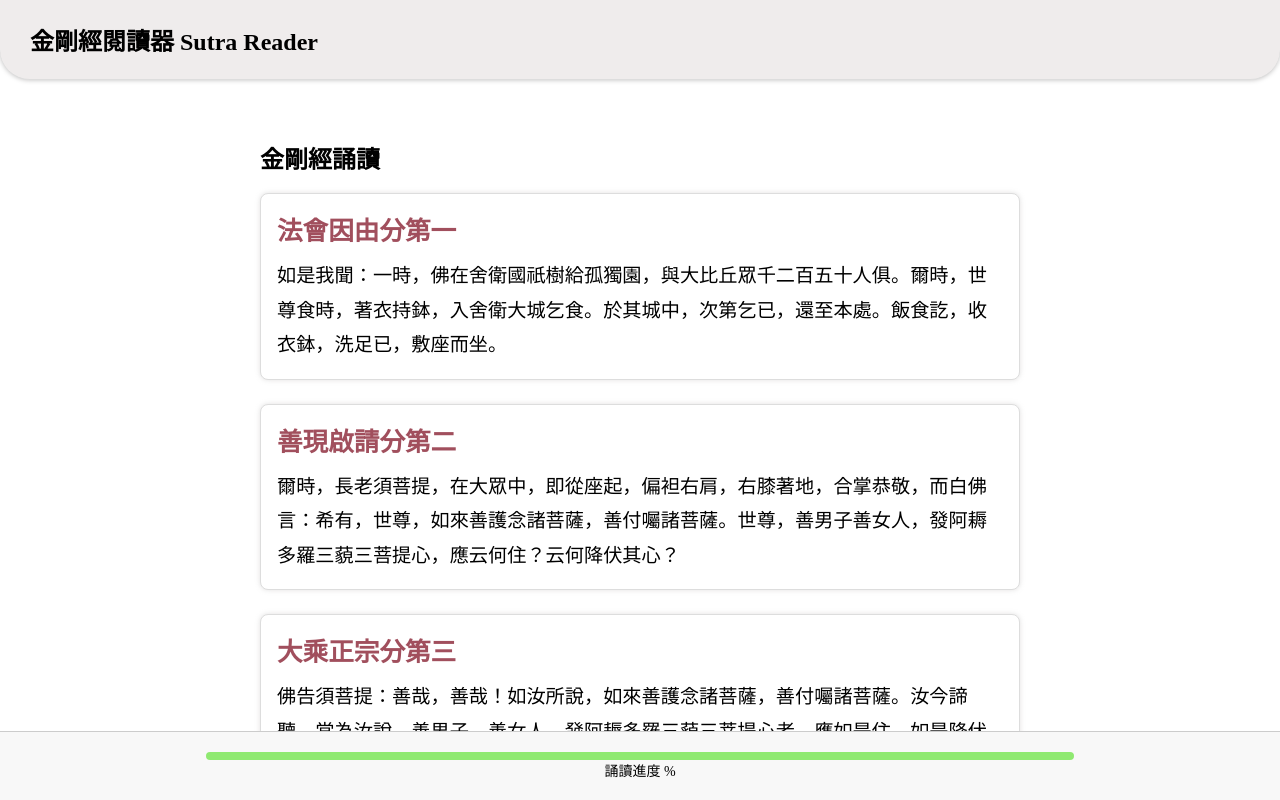
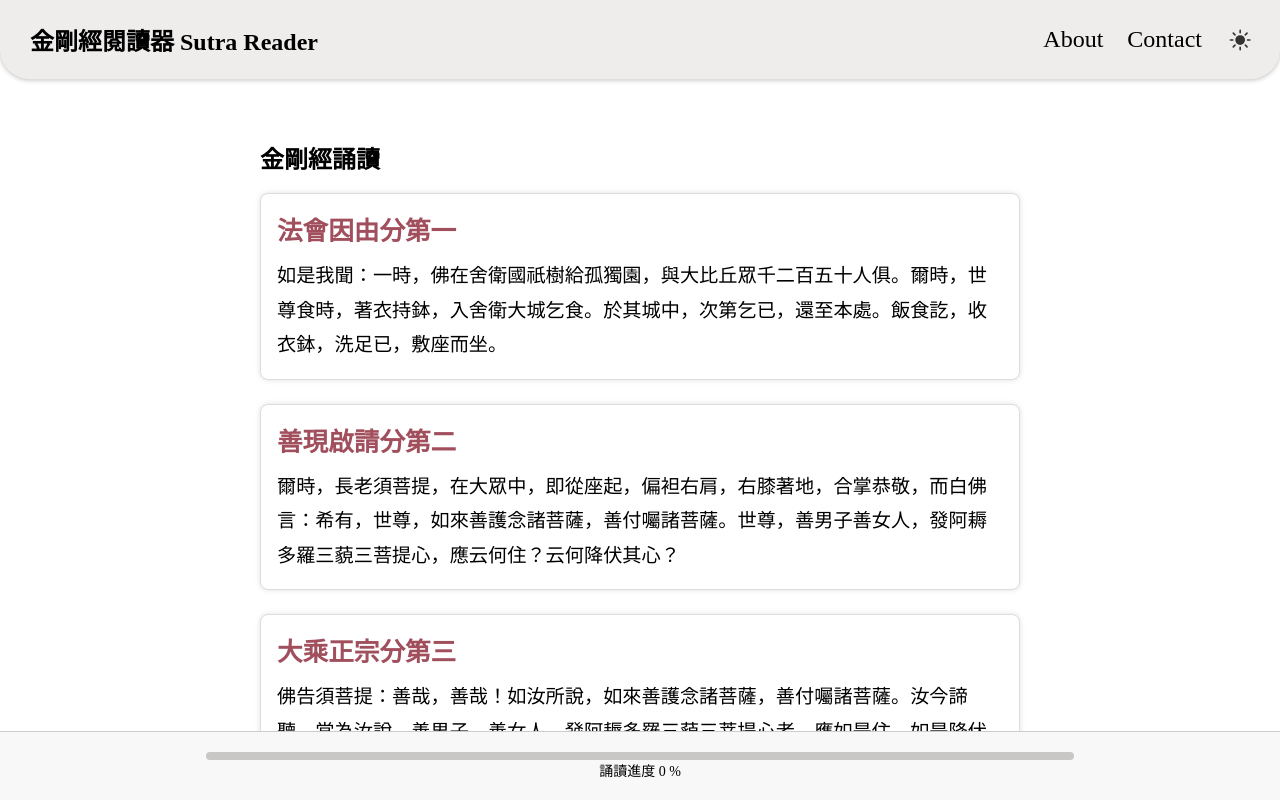
Before and after one commit to brownishgreen/sutra-reader, a Vue app: page / in a window 1280 px wide. Shown: the top 800 px of the page. Built offline with nearby package versions, Linux system fonts and the light colour scheme; a web font is replaced by a local one.

Commit message:
Feat: hamburger transition and fix menu no show issue in desktop view

```diff
--- a/src/App.vue
+++ b/src/App.vue
@@ -5,7 +5,7 @@
     <AboutPage v-else-if="currentPage === 'about'" />
     <ContactPage v-else-if="currentPage === 'contact'" />
   </main>
-  <AppFooter />
+  <AppFooter :progress="0" />
 </template>
 
 <script setup lang="ts">
--- a/src/components/AppHeader.vue
+++ b/src/components/AppHeader.vue
@@ -1,13 +1,19 @@
 <template>
   <header class="app-header">
     <div class="header-content">
-      <button class="site-title">金剛經閱讀器 Sutra Reader</button>
-
+      <button class="site-title" @click="$emit('navigate', 'sutra')">金剛經閱讀器 Sutra Reader</button>
       <!--Hamburger-->
       <button class="hamburger" @click="isMenuOpen = !isMenuOpen" ref="hamburgerRef">
       ☰
       </button>
-      <nav class="nav-buttons" v-if="isMenuOpen" ref="menuRef" @mouseleave="isMenuOpen = false">
+      <transition name="fade-menu">
+        <nav
+          class="nav-buttons"
+          :class="{ 'mobile-nav': isMobile, 'desktop-nav': !isMobile}"
+          v-show="!isMobile || isMenuOpen"
+          ref="menuRef"
+          @mouseleave="isMobile && (isMenuOpen = false)"
+        >
         <button @click="$emit('navigate', 'about')">About</button>
         <button @click="$emit('navigate', 'contact')">Contact</button>
         <button @click="toggleTheme" class="icon-button" tittle="toggle theme mode">
@@ -15,9 +21,9 @@
             <path
               d="M12 2.25a.75.75 0 0 1 .75.75v2.25a.75.75 0 0 1-1.5 0V3a.75.75 0 0 1 .75-.75ZM7.5 12a4.5 4.5 0 1 1 9 0 4.5 4.5 0 0 1-9 0ZM18.894 6.166a.75.75 0 0 0-1.06-1.06l-1.591 1.59a.75.75 0 1 0 1.06 1.061l1.591-1.59ZM21.75 12a.75.75 0 0 1-.75.75h-2.25a.75.75 0 0 1 0-1.5H21a.75.75 0 0 1 .75.75ZM17.834 18.894a.75.75 0 0 0 1.06-1.06l-1.59-1.591a.75.75 0 1 0-1.061 1.06l1.59 1.591ZM12 18a.75.75 0 0 1 .75.75V21a.75.75 0 0 1-1.5 0v-2.25A.75.75 0 0 1 12 18ZM7.758 17.303a.75.75 0 0 0-1.061-1.06l-1.591 1.59a.75.75 0 0 0 1.06 1.061l1.591-1.59ZM6 12a.75.75 0 0 1-.75.75H3a.75.75 0 0 1 0-1.5h2.25A.75.75 0 0 1 6 12ZM6.697 7.757a.75.75 0 0 0 1.06-1.06l-1.59-1.591a.75.75 0 0 0-1.061 1.06l1.59 1.591Z" />
           </svg>
-
         </button>
       </nav>
+      </transition>
     </div>
   </header>
 </template>
@@ -26,6 +32,11 @@
 import { ref, onMounted, onBeforeUnmount } from 'vue'
 
 const isMenuOpen = ref(false)
+const isMobile = ref(window.innerWidth <= 768)
+
+const updateIsMobile = () => {
+  isMobile.value = window.innerWidth <= 768
+}
 const menuRef = ref<HTMLElement | null>(null)
 const hamburgerRef = ref<HTMLElement | null>(null)
 
@@ -42,7 +53,9 @@ const handleClickOutside = (event: MouseEvent) => {
 }
 
 onMounted(() => {
+  window.addEventListener('resize', updateIsMobile)
   document.addEventListener('click', handleClickOutside)
+  updateIsMobile()
 })
 
 onBeforeUnmount(() => {
@@ -114,10 +127,27 @@ defineEmits(['navigate'])
 
     .hamburger {
       display: none;
-      font-size: 1.8rem;
+      font-size: 2rem;
       background: none;
       border: none;
       cursor: pointer;
+    }
+
+    .fade-menu-enter-active,
+    .fade-medu-enter-leave {
+      transition: opacity .8s ease, transform .8s ease;
+    }
+
+    .fade-menu-enter-from,
+    .fade-menu-leave-to {
+      opacity: 0;
+      transform: translateY(-10px);
+    }
+
+    .fade-menu-enter-to,
+    .fade-menu-leave-from {
+      opacity: 1;
+      transform: translateY(0)
     }
   }
 
```
